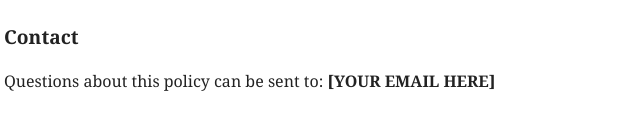
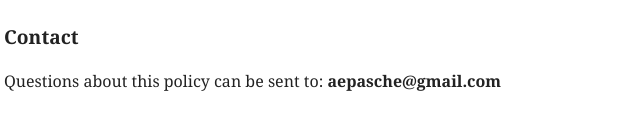
Before and after one commit to Reiterei/kala-kala-privacy, a plain HTML site: page index.html in a window 1280 px wide. Shown: the part 838-968 px from the top of the page, 296-936 px from the left. Drawn offline with Linux system fonts and the light colour scheme.

Commit message:
Update index.html

```diff
--- a/index.html
+++ b/index.html
@@ -30,7 +30,7 @@ h1{font-size:1.8em}h2{font-size:1.2em;margin-top:1.5em}
 <p>If this policy changes, an updated version will be posted at this same URL with a revised date above.</p>
 
 <h2>Contact</h2>
-<p>Questions about this policy can be sent to: <strong>[YOUR EMAIL HERE]</strong></p>
+<p>Questions about this policy can be sent to: <strong>aepasche@gmail.com</strong></p>
 
 </body>
 </html>
```
